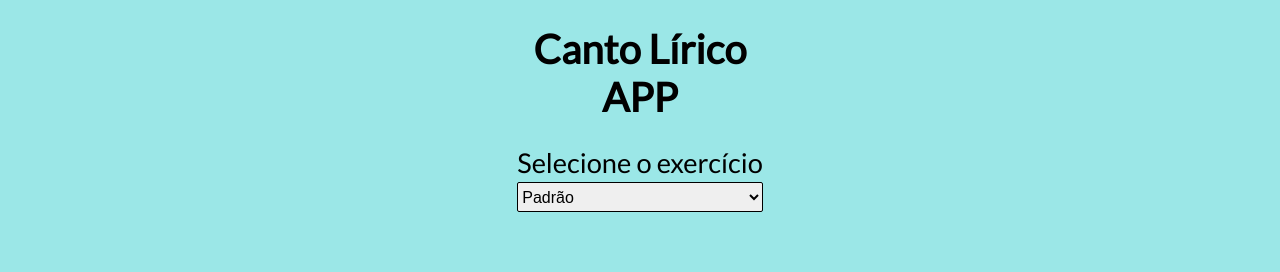
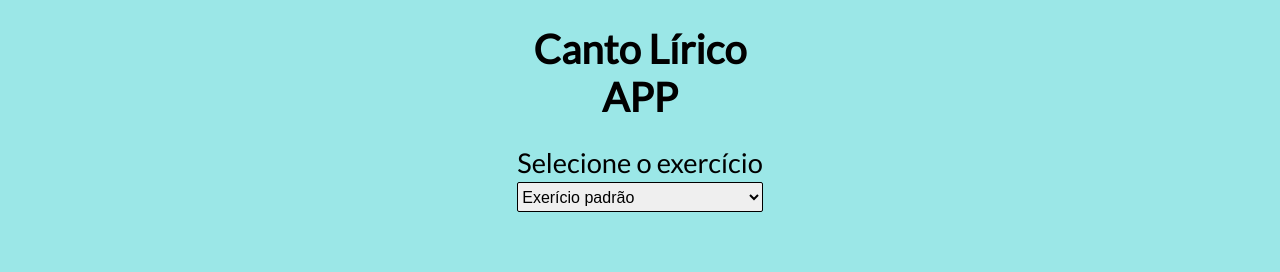
Before and after one commit to lucassdantas/breathing-exercise, a React (Vite) app: page / in a window 1280 px wide. Shown: the top 272 px of the page. Built offline with nearby package versions, Linux system fonts and the light colour scheme.

Commit message:
building select exercise logic

```diff
--- a/src/App.tsx
+++ b/src/App.tsx
@@ -4,10 +4,12 @@ import { Header } from './components/Header'
 import { InputExerciseSelector } from './components/InputExerciseSelector'
 import { useState } from 'react'
 import { ChronometerController } from './components/ChronometerController'
+import { Exercises } from './types/Exercises'
 
 export default function App() {
-    const [currentSecond, setCurrentSecond] = useState<number>(0)
     const [isChronometerRunning, setIsChronometerRunning] = useState<boolean>(false)
+    const [selectedExercise, setSelectedExercise] = useState<Exercises>()
+
     const toggleChronometer = () => {
         setIsChronometerRunning(!isChronometerRunning)
     }
@@ -16,12 +18,11 @@ export default function App() {
         <>
         <Header/>
         <main>
-            <InputExerciseSelector/>
+            <InputExerciseSelector selectedExercise={selectedExercise} setSelectedExercise={setSelectedExercise}/>
             <section id="CutDownSection" className="cutdown">
                <ChronometerController isChronometerRunning={isChronometerRunning}/>
             </section>
             <div id="DivButton">
-                <p>{currentSecond}</p>
                 <button id="ButtonInit" onClick={() => toggleChronometer()}>Iniciar</button>
                 <button id="ButtonStop" className="hidden">Parar</button>
             </div>
--- a/src/components/ChronometerController/index.tsx
+++ b/src/components/ChronometerController/index.tsx
@@ -1,20 +1,33 @@
-import React from 'react'
 import { cardsInfo } from '../../lib/cardsInfo'
+import { exercises } from '../../lib/exercises'
 import { BreathingCard } from '../BreathingCard'
 import { BreathingCardType } from '../../types/BreathingCardType'
 
 export const ChronometerController = ({isChronometerRunning}:{isChronometerRunning:boolean}) => {
+
+  const handleSubtractSeconds = () => {
+
+    for(let i = 0; i < cardsInfo.length; i ++){
+      cardsInfo[i].second = exercises.defaultExercise.inspiration
+      setTimeout(() => {})
+    }
+    setInterval(() => {
+
+    }
+    ,1000)
+  }
   return (
     <>
     {
         cardsInfo &&
         cardsInfo.map((card:BreathingCardType) => {
-            return <BreathingCard title={card.title} second={card.second}/>
+            return <BreathingCard title={card.title} second={card.second} key={card.title}/>
         })
 
     }
     {
-        isChronometerRunning && <p>oi</p>
+      isChronometerRunning &&
+      handleSubtractSeconds()
     }
     </>
   )
--- a/src/components/InputExerciseSelector/index.tsx
+++ b/src/components/InputExerciseSelector/index.tsx
@@ -1,13 +1,21 @@
-import React from 'react'
+import React, { ChangeEvent } from 'react'
+import { Exercises } from '../../types/Exercises'
+import { exercises } from '../../lib/exercises'
 
-export const InputExerciseSelector = () => {
+export const InputExerciseSelector = ({selectedExercise, setSelectedExercise}:{selectedExercise:Exercises, setSelectedExercise:React.Dispatch<React.SetStateAction<Exercises>>}) => {
+
+  const selectExercise = (e:ChangeEvent<HTMLInputElement>) => {
+    setSelectedExercise(e.target.value)
+    console.log(selectedExercise)
+  }
   return (
     <div id="DivExercSelector">
         <label id="SelectExercTitle">Selecione o exercício</label>
-        <select name="SeletorExercicio" id="SelectExerc" className="ValueInput">
-            <option value="Padrão">Padrão</option>
-            <option value="1">Exercício 1</option>
-            <option value="Custom">Customizado</option>
+        <select name="SeletorExercicio" id="SelectExerc" className="ValueInput" onChange={() => selectExercise}>
+          {
+            exercises &&
+            exercises.map((exercise:Exercises, i:number) => <option value={i}>{exercise.name}</option>)
+          }
         </select>
     </div>
   )
--- a/src/lib/cardsInfo.ts
+++ b/src/lib/cardsInfo/index.ts
@@ -1,4 +1,4 @@
-import { BreathingCardType } from "../types/BreathingCardType";
+import { BreathingCardType } from "../../types/BreathingCardType";
 
 export const cardsInfo:BreathingCardType[] = [
     {
--- a/src/lib/exercises/index.ts
+++ b/src/lib/exercises/index.ts
@@ -1,10 +1,17 @@
 export const exercises = [
     {
-        defaultExercise: {
-            inspiration: 5,
-            holdRespiration: 5,
-            expiration: 20,
-            repeatTimes: 4
-        },
+        inspiration: 5,
+        holdRespiration: 5,
+        expiration: 20,
+        repeatTimes: 4,
+        name:'Exerício padrão',
     },
+
+    {
+        inspiration: 4,
+        holdRespiration: 4,
+        expiration: 21,
+        repeatTimes: 4,
+        name:'Primeiro exercício',
+    }
 ]
```
Also changed, not shown: src/types/Exercises.d.ts (added, +7 -0 lines).
